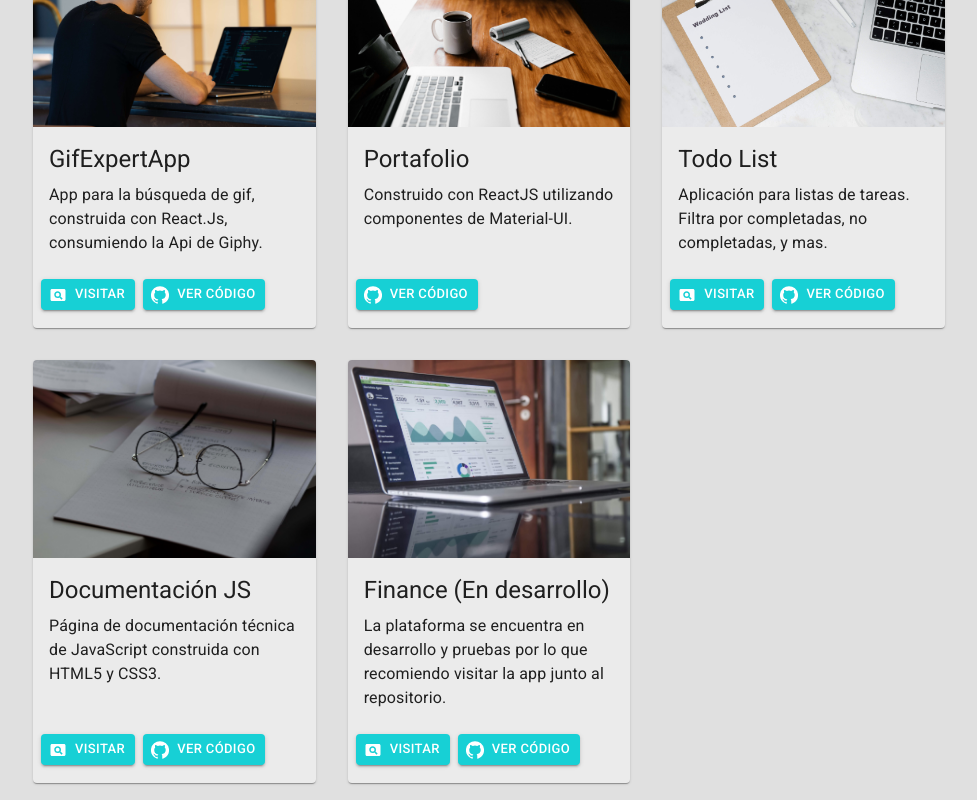
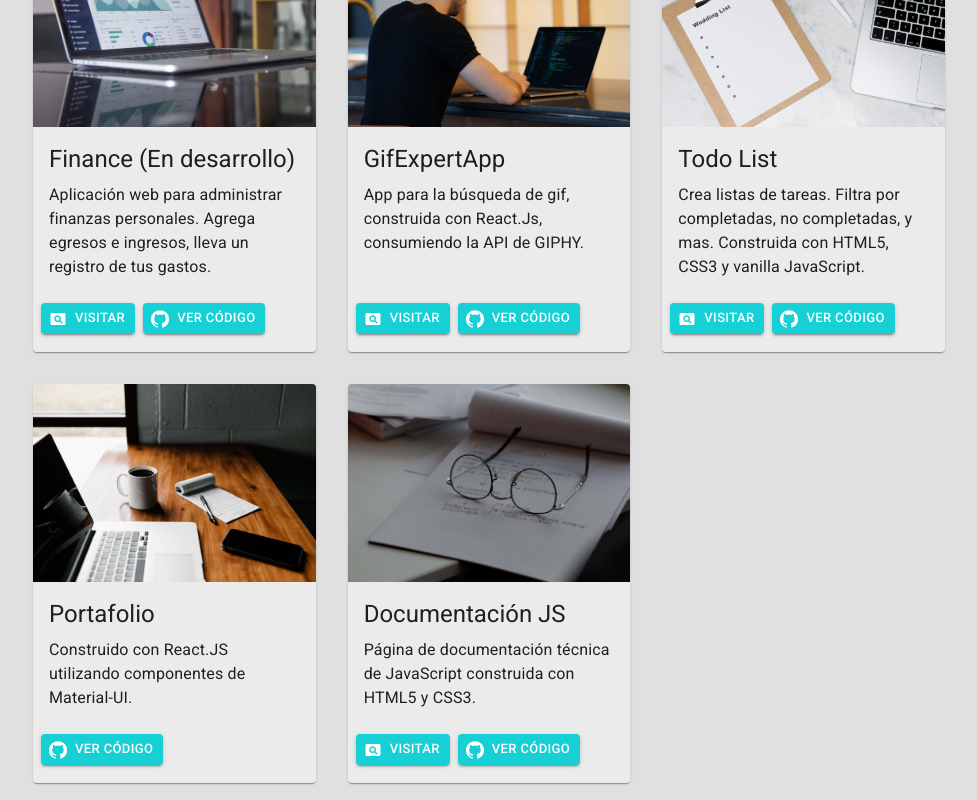
Before and after one commit to Judiazp/portafolio, a React (Create React App) app: page /portfolio in a window 1280 px wide. Shown: the part 940-1740 px from the top of the page, without its empty margins (151-1128 px from the left). Built offline with nearby package versions, Linux system fonts and the light colour scheme.

Commit message:
Actualizando descripción del proyecto Finance

```diff
--- a/src/resources/data/projectList.js
+++ b/src/resources/data/projectList.js
@@ -6,31 +6,40 @@ import develop from '../multimedia/enDesarrollo.jpg'
 
 const projectList = [
     {
+        linkPage: 'https://finance-develop.netlify.app/',
+        linkCode: 'https://github.com/Judiazp/administration-app',
+        img: `${finance}`,
+        title: 'Finance (En desarrollo)',
+        text: 'Aplicación web para administrar finanzas personales. Agrega egresos e ingresos, lleva un registro de tus gastos.',
+        isPublic: true,
+        id: '2'
+    },
+    {
         linkPage: 'https://judiazp.github.io/gif-expert-app/',
         linkCode: 'https://github.com/Judiazp/gif-expert-app',
         img: `${develop}`,
         title: 'GifExpertApp',
-        text: 'App para la búsqueda de gif, construida con React.Js, consumiendo la Api de Giphy.',
+        text: 'App para la búsqueda de gif, construida con React.Js, consumiendo la API de GIPHY.',
         isPublic: true,
         id: '1'
-    },
-    {
-        linkCode: 'https://github.com/Judiazp/portafolio',
-        img: `${portfolio}`,
-        title: 'Portafolio',
-        text: 'Construido con ReactJS utilizando componentes de Material-UI.',
-        isPublic: false,
-        NoInterface: true,
-        id: '4'
     },
     {
         linkPage: 'https://judiazp.github.io/app-lista-mercado/',
         linkCode: 'https://github.com/Judiazp/app-lista-mercado',
         img: `${todo}`,
         title: 'Todo List',
-        text: 'Aplicación para listas de tareas. Filtra por completadas, no completadas, y mas.',
+        text: 'Crea listas de tareas. Filtra por completadas, no completadas, y mas. Construida con HTML5, CSS3 y vanilla JavaScript.',
         isPublic: true,
         id: '3'
+    },
+    {
+        linkCode: 'https://github.com/Judiazp/portafolio',
+        img: `${portfolio}`,
+        title: 'Portafolio',
+        text: 'Construido con React.JS utilizando componentes de Material-UI.',
+        isPublic: false,
+        NoInterface: true,
+        id: '4'
     },
     {
         linkPage: 'https://judiazp.github.io/documentation-JavaScript/',
@@ -41,15 +50,6 @@ const projectList = [
         isPublic: true,
         id: '5'
     },
-    {
-        linkPage: 'https://finance-develop.netlify.app/',
-        linkCode: 'https://github.com/Judiazp/administration-app',
-        img: `${finance}`,
-        title: 'Finance (En desarrollo)',
-        text: 'La plataforma se encuentra en desarrollo y pruebas por lo que recomiendo visitar la app junto al repositorio.',
-        isPublic: true,
-        id: '2'
-    },
 ];
 
 export default projectList;
```
